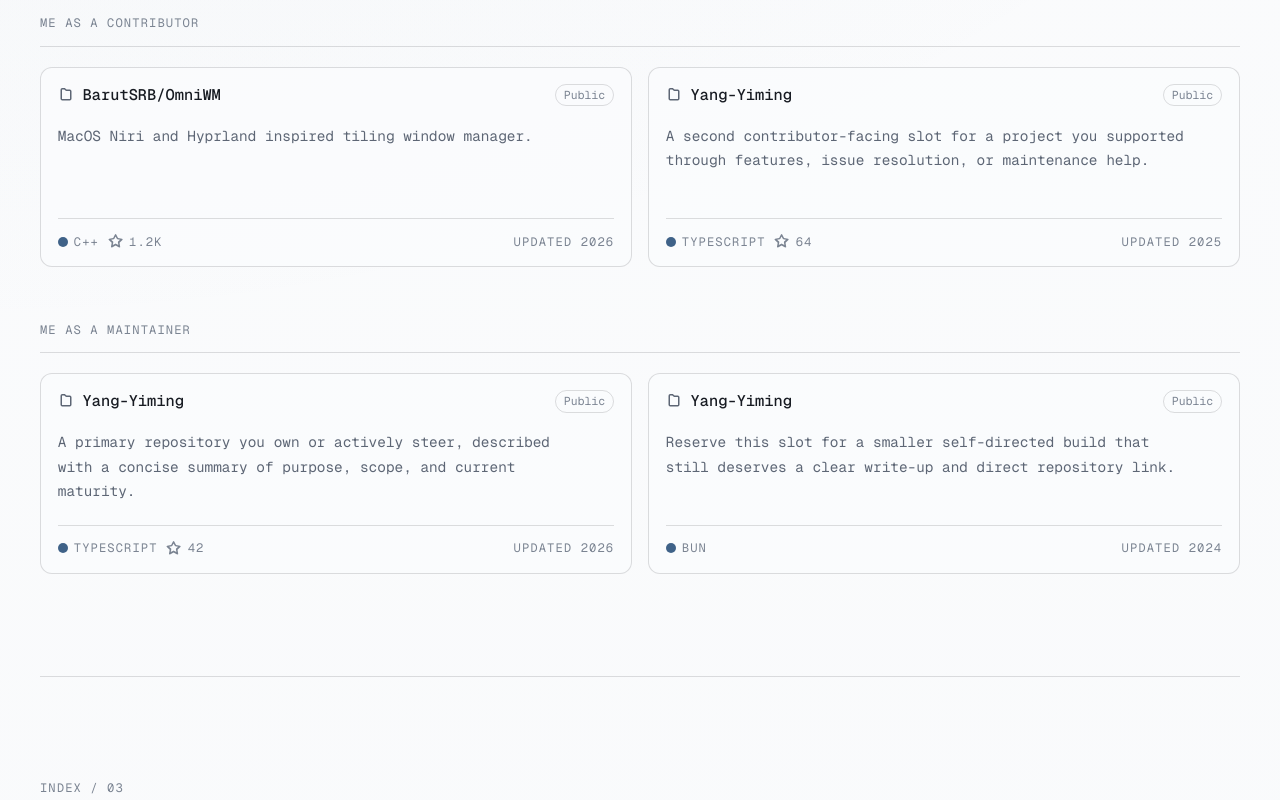
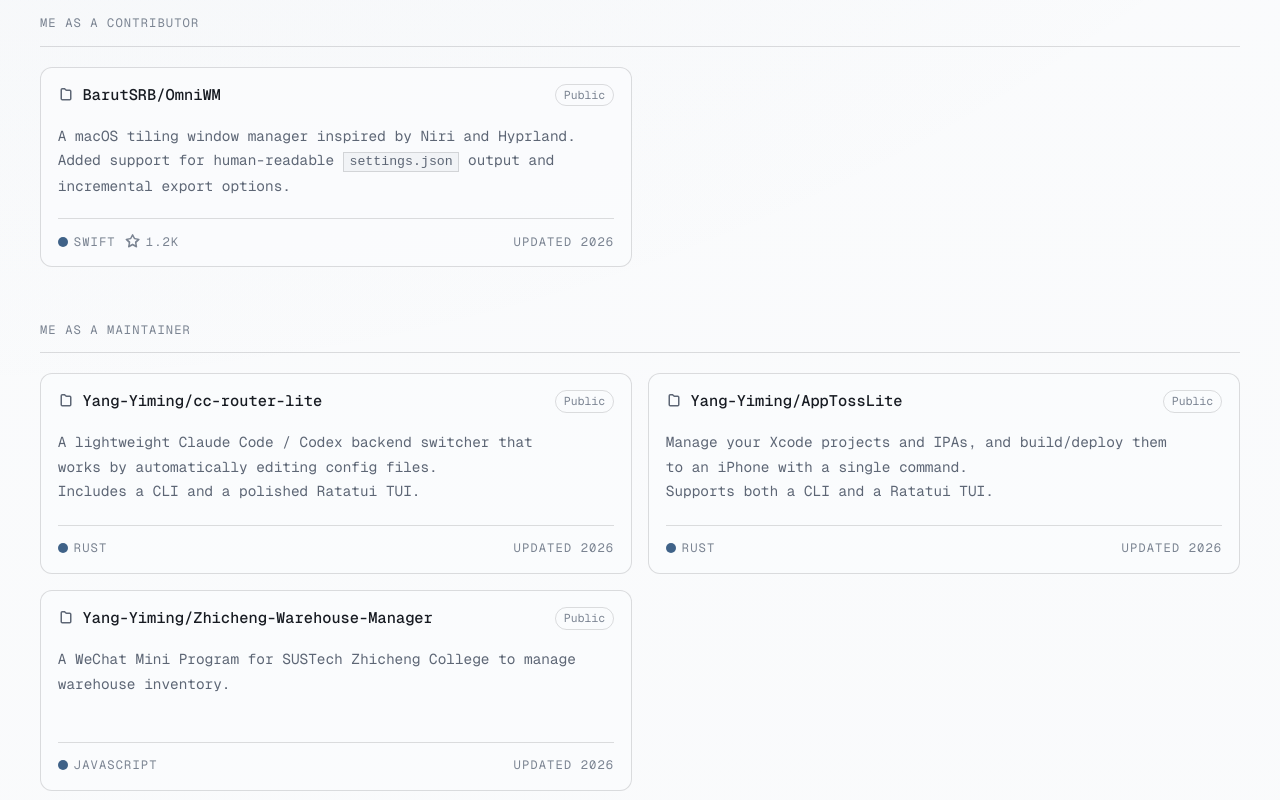
Before and after one commit to Yang-Yiming/yang-yiming.github.io, a React (Vite) app: page / in a window 1280 px wide. Shown: the part 1560-2360 px from the top of the page. Built offline with nearby package versions, Linux system fonts and the light colour scheme.

Commit message:
Update projects.ts

```diff
--- a/src/content/projects.ts
+++ b/src/content/projects.ts
@@ -6,21 +6,13 @@ export const githubProjectGroups = [
     items: [
       {
         title: "OmniWM",
-        description: "MacOS Niri and Hyprland inspired tiling window manager.",
+        description:
+          "A macOS tiling window manager inspired by Niri and Hyprland.\n \
+        Added support for human-readable `settings.json` output and incremental export options.",
         href: "https://github.com/BarutSRB/OmniWM",
         year: "2026",
         stars: "1.2k",
-        language: "C++",
-        visibility: "Public",
-      },
-      {
-        title: "Community Tooling Placeholder",
-        description:
-          "A second contributor-facing slot for a project you supported through features, issue resolution, or maintenance help.",
-        href: "https://github.com/Yang-Yiming",
-        year: "2025",
-        stars: "64",
-        language: "TypeScript",
+        language: "Swift",
         visibility: "Public",
       },
     ],
@@ -29,22 +21,34 @@ export const githubProjectGroups = [
     title: "Me as a maintainer",
     items: [
       {
-        title: "Maintained Project Placeholder",
+        title: "CC-Router-Lite",
         description:
-          "A primary repository you own or actively steer, described with a concise summary of purpose, scope, and current maturity.",
-        href: "https://github.com/Yang-Yiming",
+          "A lightweight Claude Code / Codex backend switcher that works by automatically editing config files.\n\
+          Includes a CLI and a polished Ratatui TUI.",
+        href: "https://github.com/Yang-Yiming/cc-router-lite",
         year: "2026",
-        stars: "42",
-        language: "TypeScript",
+        // stars: "0",
+        language: "Rust",
         visibility: "Public",
       },
       {
-        title: "Personal Build Placeholder",
+        title: "AppTossLite",
         description:
-          "Reserve this slot for a smaller self-directed build that still deserves a clear write-up and direct repository link.",
-        href: "https://github.com/Yang-Yiming",
-        year: "2024",
-        language: "Bun",
+          "Manage your Xcode projects and IPAs, and build/deploy them to an iPhone with a single command.\n\
+          Supports both a CLI and a Ratatui TUI.",
+        href: "https://github.com/Yang-Yiming/AppTossLite",
+        year: "2026",
+        language: "Rust",
+        visibility: "Public",
+      },
+      {
+        title: "Zhicheng Warehouse Manager",
+        description:
+          "A WeChat Mini Program for SUSTech Zhicheng College to manage warehouse inventory.",
+        href: "https://github.com/Yang-Yiming/Zhicheng-Warehouse-Manager",
+        year: "2026",
+        // stars: "0",
+        language: "Javascript",
         visibility: "Public",
       },
     ],
```
